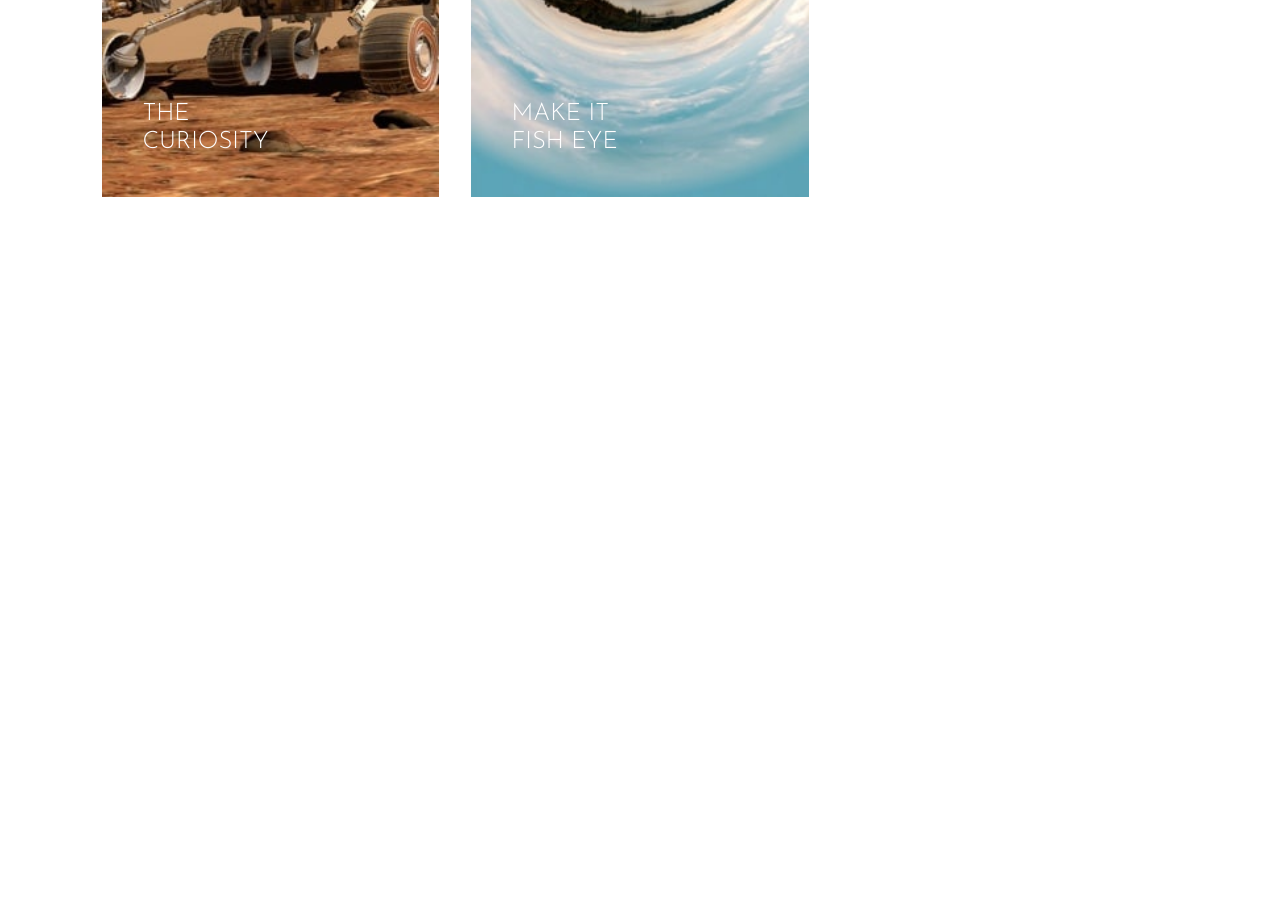
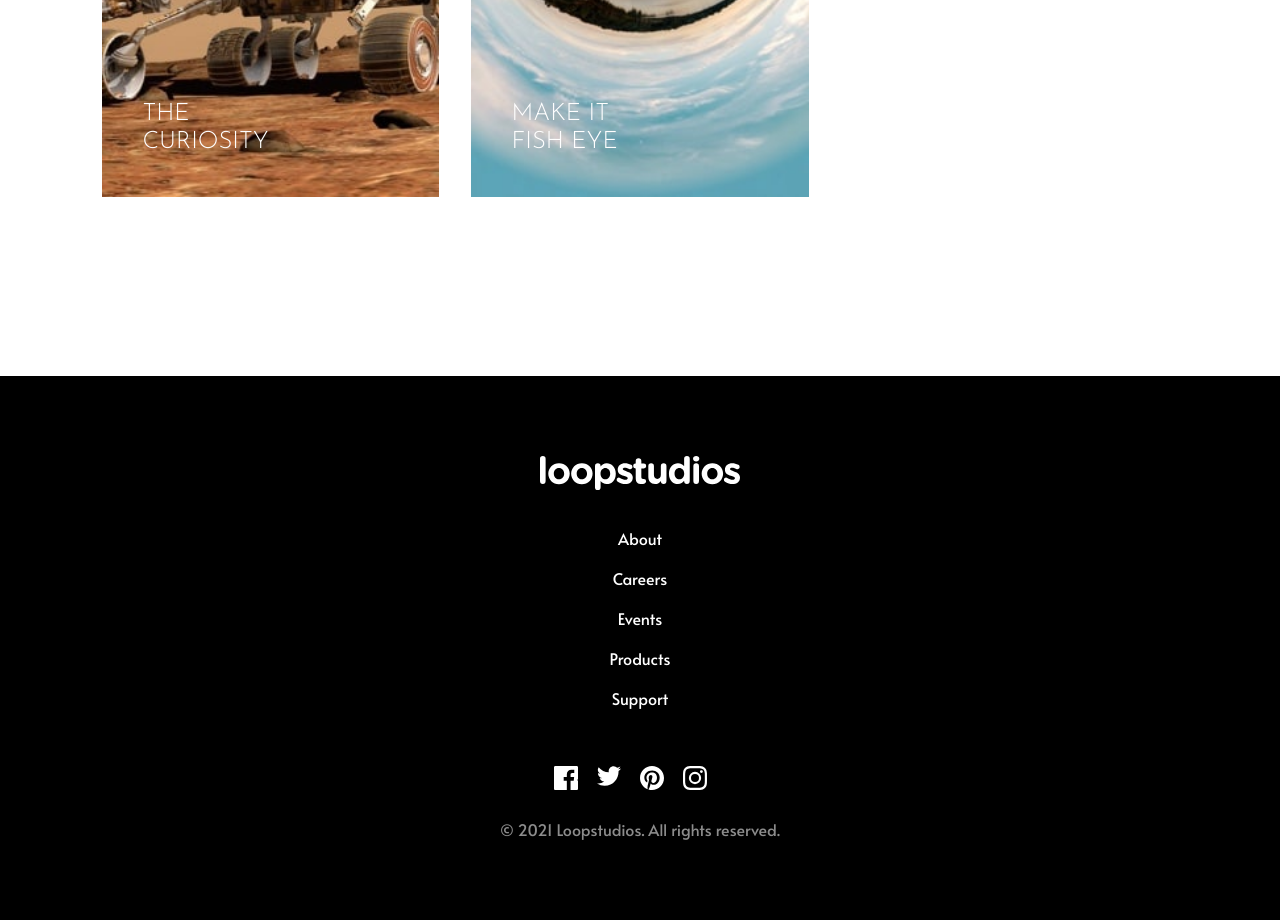
Before and after one commit to Manish-d-art/Loopstudios-landing-page, a website built with Parcel: page index.html in a window 1280 px wide. Shown: the part 3414-4334 px from the top of the page. Before the commit the page ends 3714 px from the top, so only its background shows below. Built offline with nearby package versions, Linux system fonts and the light colour scheme.

Commit message:
footer mob. completed

```diff
--- a/index.html
+++ b/index.html
@@ -144,34 +144,55 @@
       </div>
     </section>
   </main>
-  <!--
-
-
-
-
-
-
-
-
-
-
-  Deep earth
-  Night arcade
-  Soccer team VR
-  The grid
-  From up above VR
-  Pocket borealis
-  The curiosity
-  Make it fisheye
-
-  About
-  Careers
-  Events
-  Products
-  Support
-
-  © 2021 Loopstudios. All rights reserved. -->
-
+  <footer>
+    <div class="footer__nav-container">
+      <ul class="footer__navbar">
+        <li class="footer__logo-container">
+          <img class="footer__nav-logo" src="src\assets\images\logo.svg" alt="footer-logo">
+        </li>
+        <li class="footer__navlink-container">
+          <ul class="footer__nav-links">
+            <li class="footer__nav-link"><a href="#">About</a></li>
+            <li class="footer__nav-link"><a href="#">Careers</a></li>
+            <li class="footer__nav-link"><a href="#">Events</a></li>
+            <li class="footer__nav-link"><a href="#">Products</a></li>
+            <li class="footer__nav-link"><a href="#">Support</a></li>
+          </ul>
+        </li>
+      </ul>
+    </div>
+    <div class="footer__info-container">
+      <ul class="footer__info">
+        <li class="footer__contacts-container">
+          <ul class="footer__socials">
+            <li class="footer__social-media">
+              <a href="#">
+                <img class="fb-logo" src="src/assets/images/icon-facebook.svg" alt=fb-logo>
+              </a>
+            </li>
+            <li class="footer__social-media">
+              <a href="#">
+                <img class="twitter-logo" src="src/assets/images/icon-twitter.svg" alt="twitter-logo">
+              </a>
+            </li>
+            <li class="footer__social-media">
+              <a href="#">
+                <img class="pinterest-logo" src="src/assets/images/icon-pinterest.svg" alt="pinterest-logo">
+              </a>
+            </li>
+            <li class="footer__social-media">
+              <a href="#">
+                <img class="insta-logo" src="src/assets/images/icon-instagram.svg" alt="insta-logo">
+              </a>
+            </li>
+          </ul>
+        </li>
+        <li class="footer__copyrights">
+          © 2021 Loopstudios. All rights reserved.
+        </li>
+      </ul>
+    </div>
+  </footer>
   <!-- <div class="attribution">
     Challenge by <a href="https://www.frontendmentor.io?ref=challenge" target="_blank">Frontend Mentor</a>.
     Coded by <a href="#">Your Name Here</a>.
--- /dev/null
+++ b/src/sass/_footer.scss
@@ -0,0 +1,67 @@
+@use 'variables' as var;
+
+footer {
+    background-color: var.$Black;
+    font-family: 'Alata', sans-serif;
+    padding-block: 5rem;
+    padding-inline: 2rem;
+    .footer__nav-container {
+        display: grid;
+        justify-content: center;
+    }
+    .footer__info-container {
+        .footer__info {
+            .footer__contacts-container {
+                display: grid;
+                justify-content: center;
+            }
+        }
+    }
+}
+
+.footer__navbar {
+    list-style-type: none;
+    .footer__logo-container {
+        .footer__nav-logo {
+            width: 200px;
+            margin-block-end: 1.5rem;
+        }
+    }
+}
+
+.footer__navbar {
+    .footer__navlink-container {
+        .footer__nav-links {
+            .footer__nav-link {
+                font-size: 1rem;
+                list-style-type: none;
+                text-align: center;
+                line-height: 2.5;
+                a {
+                    text-decoration: none;
+                    color: var.$White;
+                    &:active {
+                        color: var.$Dark-Gray;
+                    }
+                }
+            }
+        }
+    }
+}
+
+.footer__info-container {
+    .footer__socials {
+        display: grid;
+        grid-template-columns: repeat(4, 43px);
+        margin-block: 3rem 1.5rem;
+    }
+}
+
+.footer__info-container {
+    .footer__copyrights {
+        color: var.$Dark-Gray;
+        list-style-type: none;
+        font-size: 1rem;
+        text-align: center;
+    }
+}
--- a/src/sass/_main.scss
+++ b/src/sass/_main.scss
@@ -56,14 +56,13 @@
 }
 
 .main__section2-creations {
-    padding: 5vw;
-    // display: grid;
-    // grid-template-rows: 1fr 1fr 1fr;
-    // justify-items: center;
+    padding-block: 5vw 21vw;
+    padding-inline: 5vw;
     @media (min-width: 632px) {
-        padding: 8vw;
+        padding-block: 8vw 14vw;
+        padding-inline: 8vw;
         display: grid;
-        grid-template-columns: 1fr 1fr;
+        grid-template-columns: 1.5fr 1fr;
         grid-template-rows: 300px;
     }
     .main__section2__heading {
--- a/src/sass/index.scss
+++ b/src/sass/index.scss
@@ -1,5 +1,6 @@
 @use 'header' ;
 @use 'main';
+@use 'footer';
 @import url('https://fonts.googleapis.com/css2?family=Alata&display=swap');
 @import url('https://fonts.googleapis.com/css2?family=Josefin+Sans:wght@300&display=swap');
 
```
